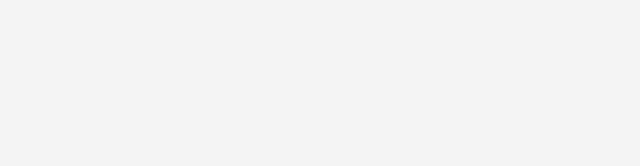
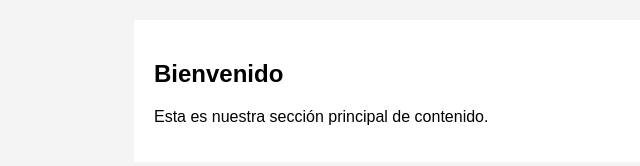
Before and after one commit to sebalj03campusFP/WebMasterFP, a plain HTML site: page index.html in a window 1280 px wide. Shown: the whole page, without its empty margins (86-726 px from the left). Drawn offline with Linux system fonts and the light colour scheme.

Commit message:
feat:He añadido el main y su css

```diff
--- a/index.html
+++ b/index.html
@@ -7,5 +7,9 @@
     <link rel="stylesheet" href="styles.css">
 </head>
 <body>
-    </body>
+    <main>
+        <h2>Bienvenido</h2>
+        <p>Esta es nuestra sección principal de contenido.</p>
+    </main>
+</body>
 </html>
--- a/styles.css
+++ b/styles.css
@@ -4,3 +4,9 @@ body {
     padding: 0;
     background-color: #f4f4f4;
 }
+main {
+    padding: 20px;
+    max-width: 800px;
+    margin: 20px auto;
+    background-color: white;
+}
```
